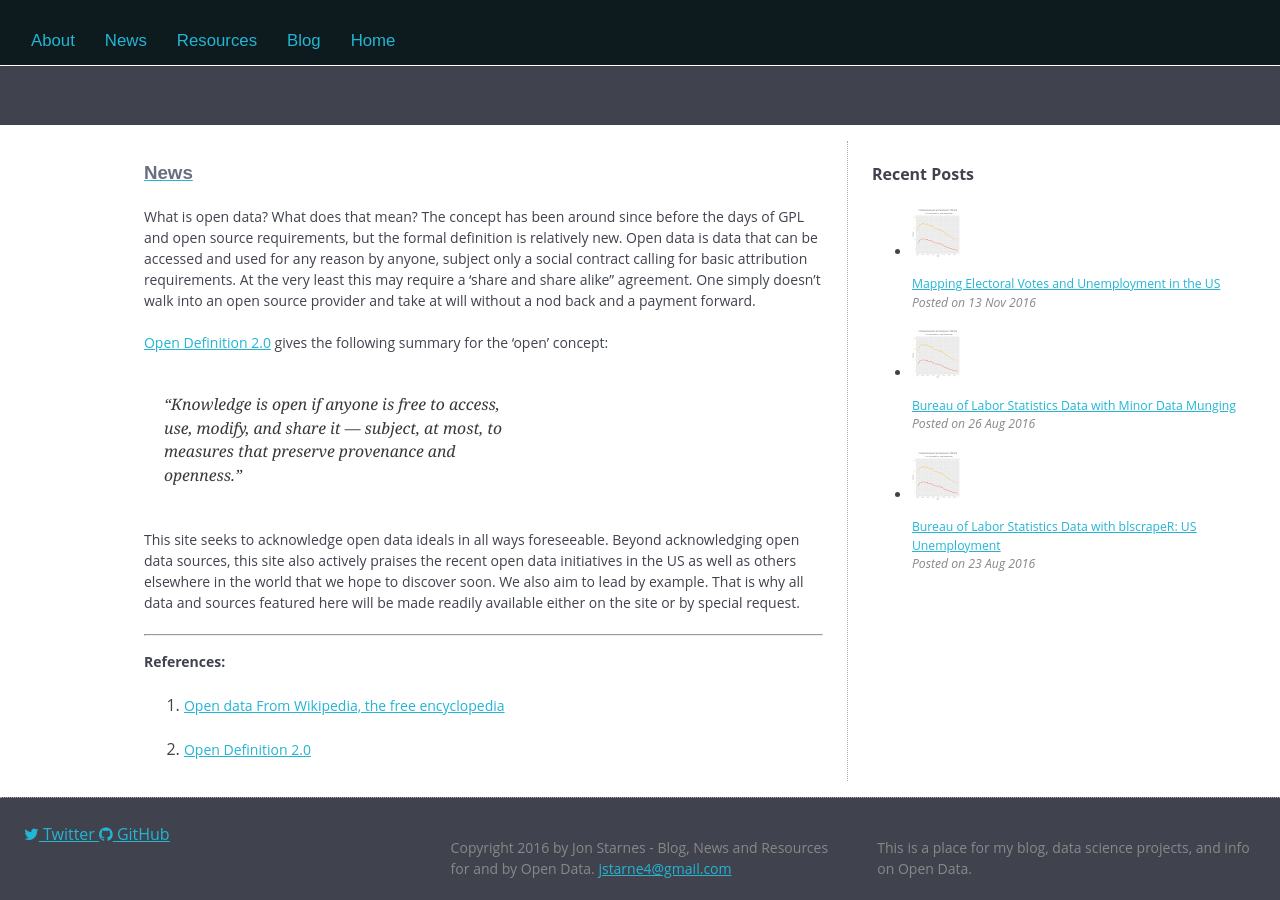
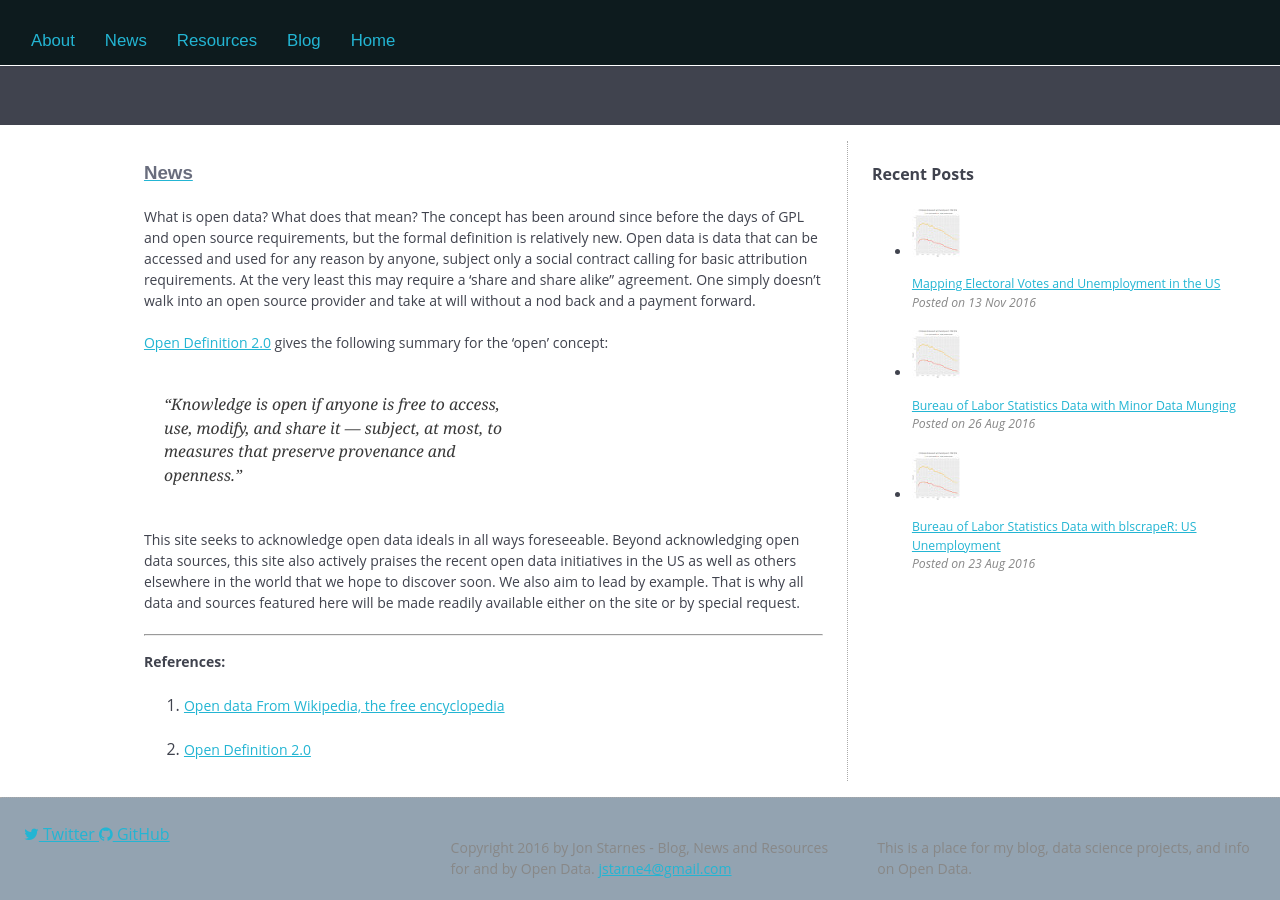
Before and after one commit to jon-starnes/jon-starnes.github.io, a Jekyll site: the page built from index.html, in a window 1280 px wide and 900 px high, scrolled down 51 px. Built offline with Jekyll 4.4.1, drawn with Linux system fonts in a browser that asks for light colours; nearby versions of some CDN libraries.

Commit message:
Style updates

```diff
--- a/css/screen.css
+++ b/css/screen.css
@@ -46,7 +46,7 @@ iframe {
 
 .footer {
 	padding-top: 1.5em;
-	background: #40434E;
+	background: #93A3B1;
 }
 .desc {
 	color: #888;
```
